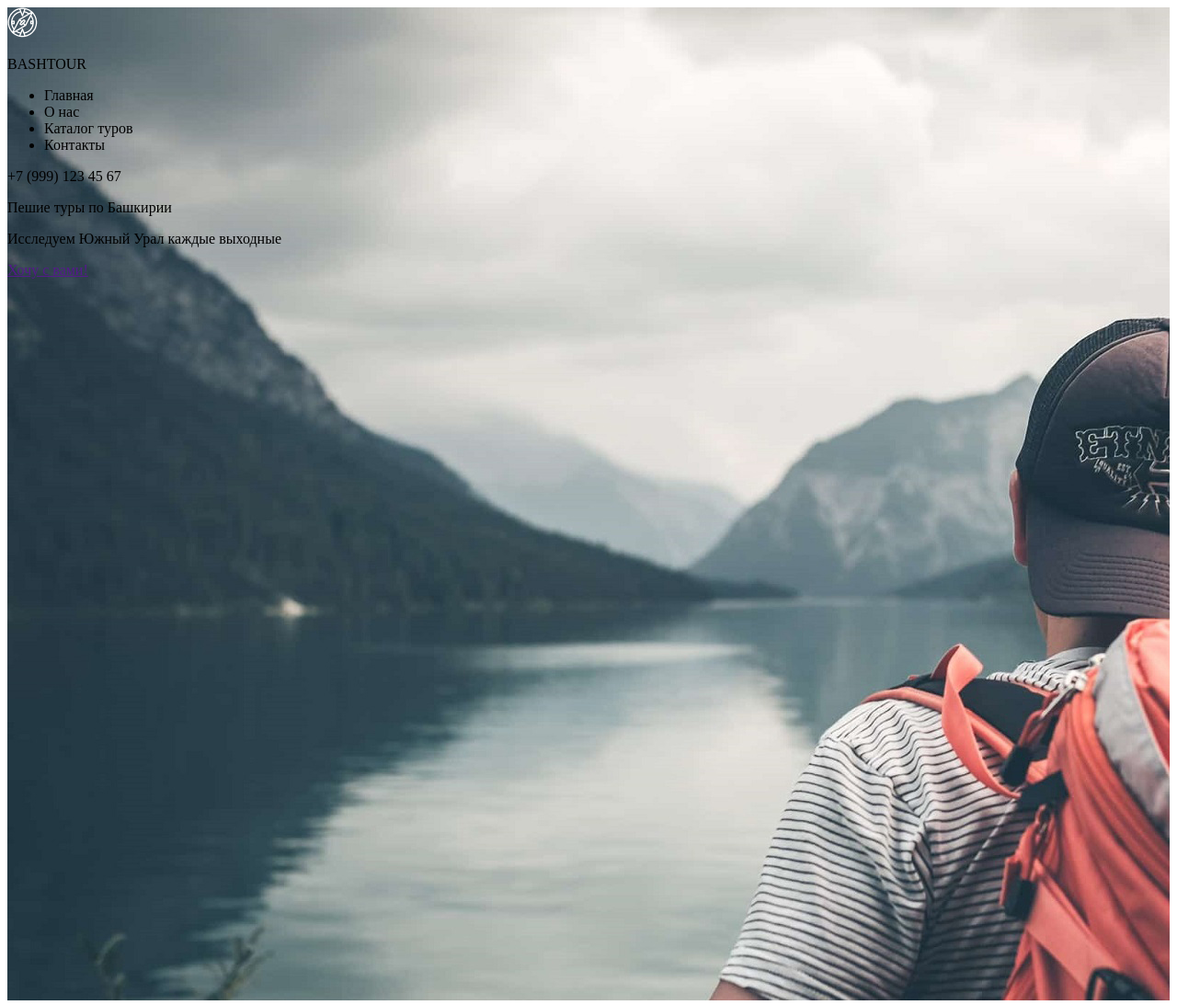
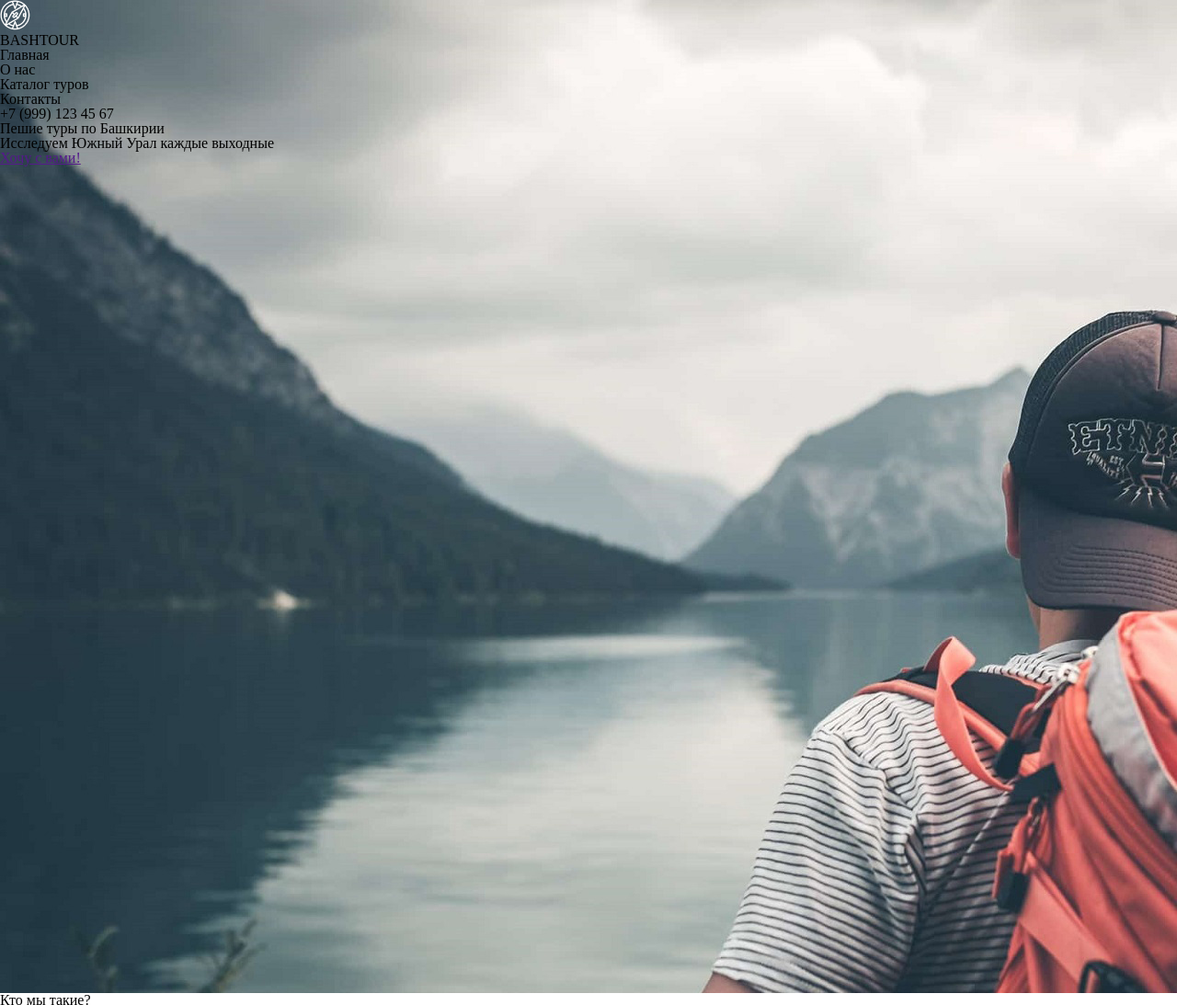
Before and after one commit to tomright/home, a PHP site: page / in a window 1280 px wide. Shown: the top 1093 px of the page at 92% size. Run offline with PHP 8.4, Linux system fonts and the light colour scheme.

Commit message:
убрал рамки

```diff
--- a/bashtour.test/www/style.css
+++ b/bashtour.test/www/style.css
@@ -1,3 +1,55 @@
+/* http://meyerweb.com/eric/tools/css/reset/
+   v5.0.1 | 20191019
+   License: none (public domain)
+*/
+
+html, body, div, span, applet, object, iframe,
+h1, h2, h3, h4, h5, h6, p, blockquote, pre,
+a, abbr, acronym, address, big, cite, code,
+del, dfn, em, img, ins, kbd, q, s, samp,
+small, strike, strong, sub, sup, tt, var,
+b, u, i, center,
+dl, dt, dd, menu, ol, ul, li,
+fieldset, form, label, legend,
+table, caption, tbody, tfoot, thead, tr, th, td,
+article, aside, canvas, details, embed,
+figure, figcaption, footer, header, hgroup,
+main, menu, nav, output, ruby, section, summary,
+time, mark, audio, video {
+	margin: 0;
+	padding: 0;
+	border: 0;
+	font-size: 100%;
+	font: inherit;
+	vertical-align: baseline;
+}
+/* HTML5 display-role reset for older browsers */
+article, aside, details, figcaption, figure,
+footer, header, hgroup, main, menu, nav, section {
+	display: block;
+}
+/* HTML5 hidden-attribute fix for newer browsers */
+*[hidden] {
+    display: none;
+}
+body {
+	line-height: 1;
+}
+menu, ol, ul {
+	list-style: none;
+}
+blockquote, q {
+	quotes: none;
+}
+blockquote:before, blockquote:after,
+q:before, q:after {
+	content: '';
+	content: none;
+}
+table {
+	border-collapse: collapse;
+	border-spacing: 0;
+}
 html {
   width: 100%;
   height: 4647px;
```
